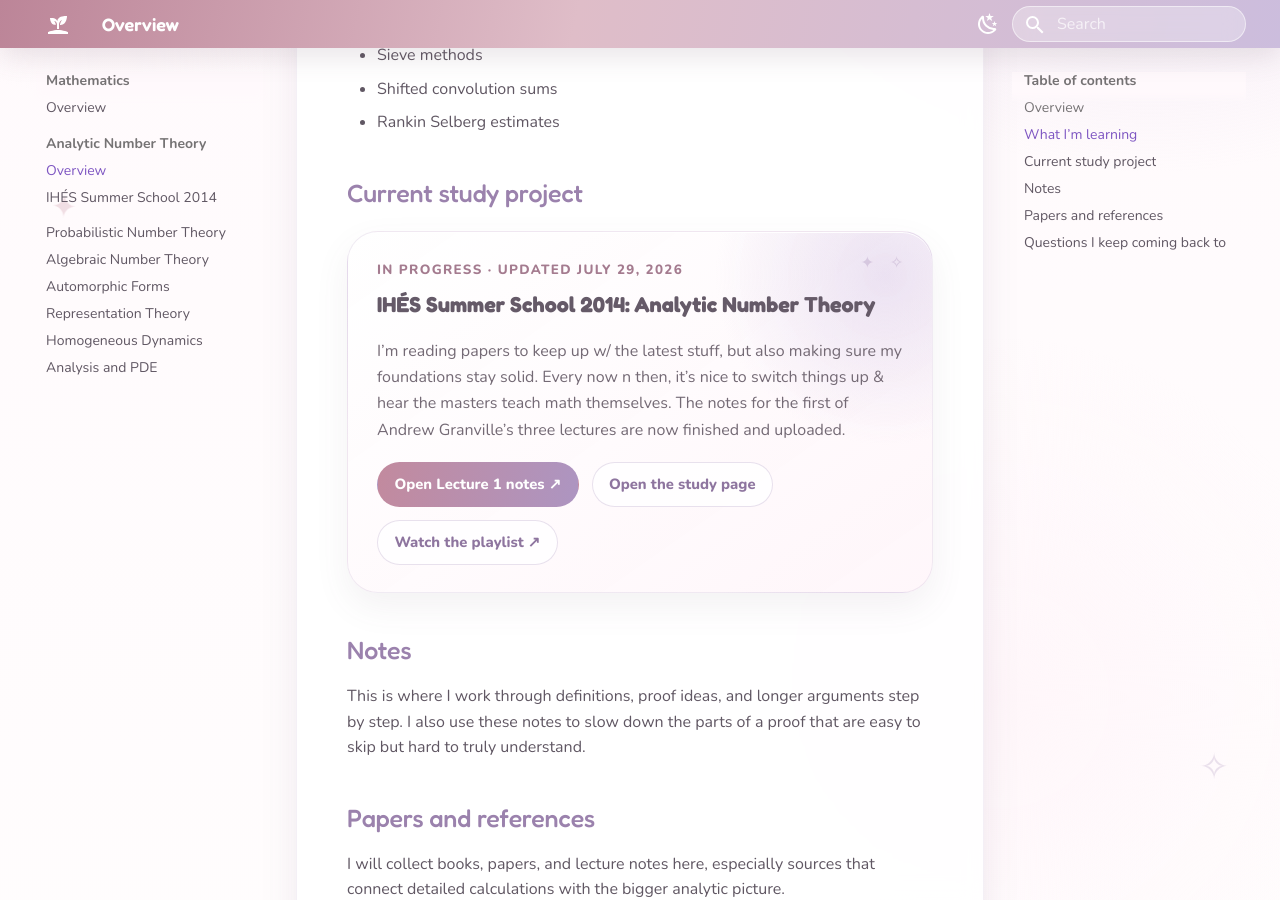
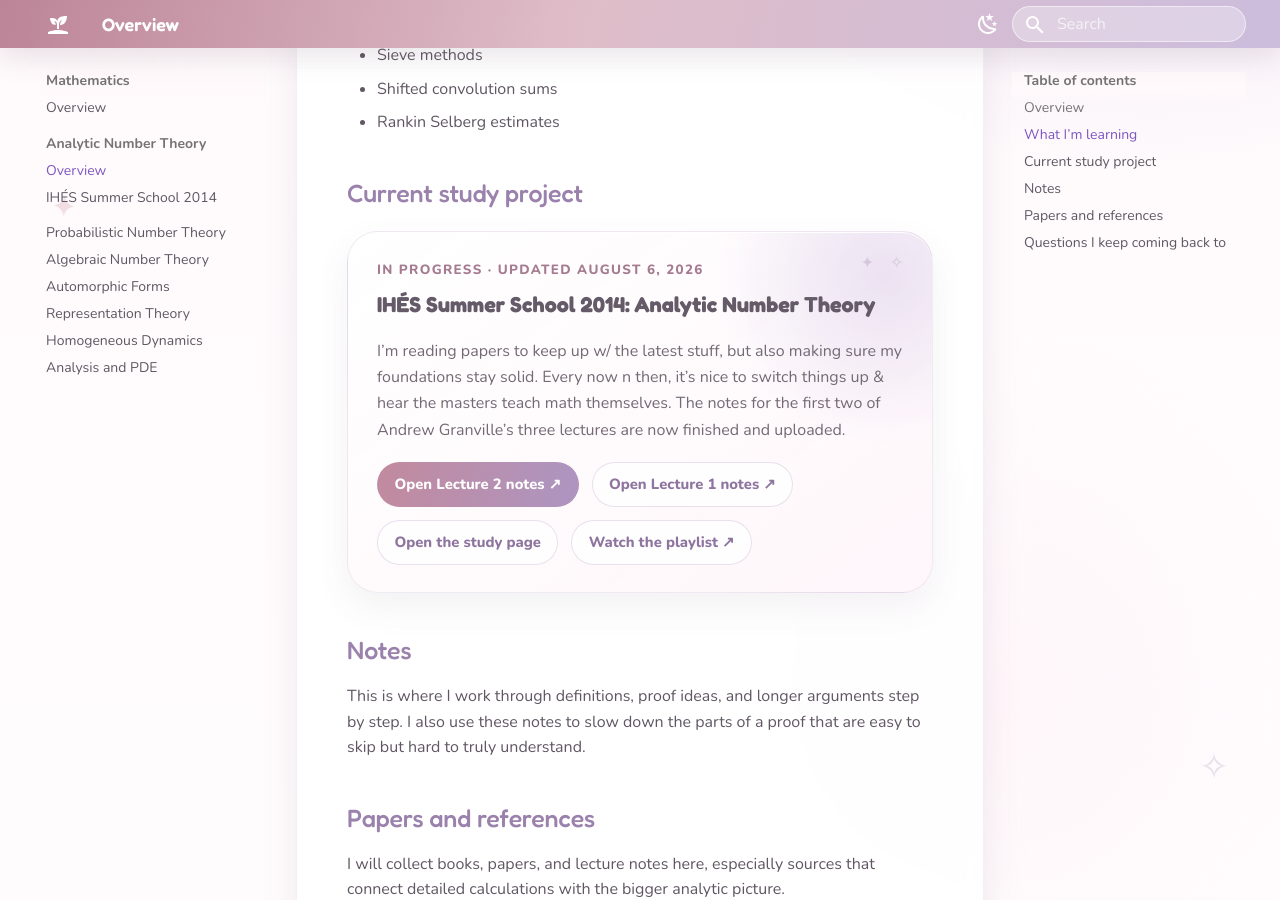
Before and after one commit to yanyanwang-math/yanyanwang-math.github.io, an MkDocs documentation site: the page built from docs/analytic-number-theory/index.md, in a window 1280 px wide and 900 px high, scrolled down 695 px. Built offline with MkDocs 1.6.1 and Material for MkDocs 9.7.7, drawn with Linux system fonts in a browser that asks for light colours.

Commit message:
Add files via upload

```diff
--- a/docs/analytic-number-theory/index.md
+++ b/docs/analytic-number-theory/index.md
@@ -19,15 +19,16 @@ This is where I collect analytic ways of thinking about arithmetic questions. I
 ## Current study project
 
 <div class="course-project-card">
-  <div class="course-project-meta">IN PROGRESS · UPDATED JULY 29, 2026</div>
+  <div class="course-project-meta">IN PROGRESS · UPDATED AUGUST 6, 2026</div>
   <div class="course-project-title">IHÉS Summer School 2014: Analytic Number Theory</div>
   <p>
     I’m reading papers to keep up w/ the latest stuff, but also making sure my foundations stay solid.
     Every now n then, it’s nice to switch things up &amp; hear the masters teach math themselves.
-    The notes for the first of Andrew Granville’s three lectures are now finished and uploaded.
+    The notes for the first two of Andrew Granville’s three lectures are now finished and uploaded.
   </p>
   <div class="course-project-actions">
-    <a class="course-action primary" href="../assets/notes/ihes-summer-school-2014/granville-pretentious-approach-i-perrons-formula-revisited.pdf" target="_blank" rel="noopener">Open Lecture 1 notes ↗</a>
+    <a class="course-action primary" href="../assets/notes/ihes-summer-school-2014/granville-pretentious-approach-ii-pnt-error-terms-and-halasz.pdf" target="_blank" rel="noopener">Open Lecture 2 notes ↗</a>
+    <a class="course-action" href="../assets/notes/ihes-summer-school-2014/granville-pretentious-approach-i-perrons-formula-revisited.pdf" target="_blank" rel="noopener">Open Lecture 1 notes ↗</a>
     <a class="course-action" href="ihes-summer-school-2014/">Open the study page</a>
     <a class="course-action" href="https://www.youtube.com/playlist?list=PLx5f8IelFRgEXleMSOdwidL2P5GTlL0uY" target="_blank" rel="noopener">Watch the playlist ↗</a>
   </div>
```
